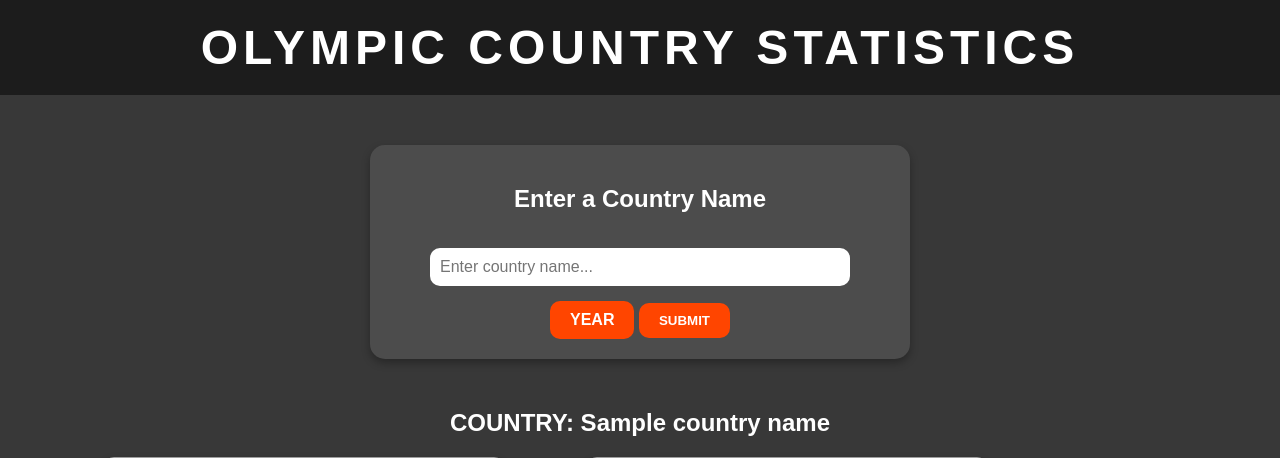
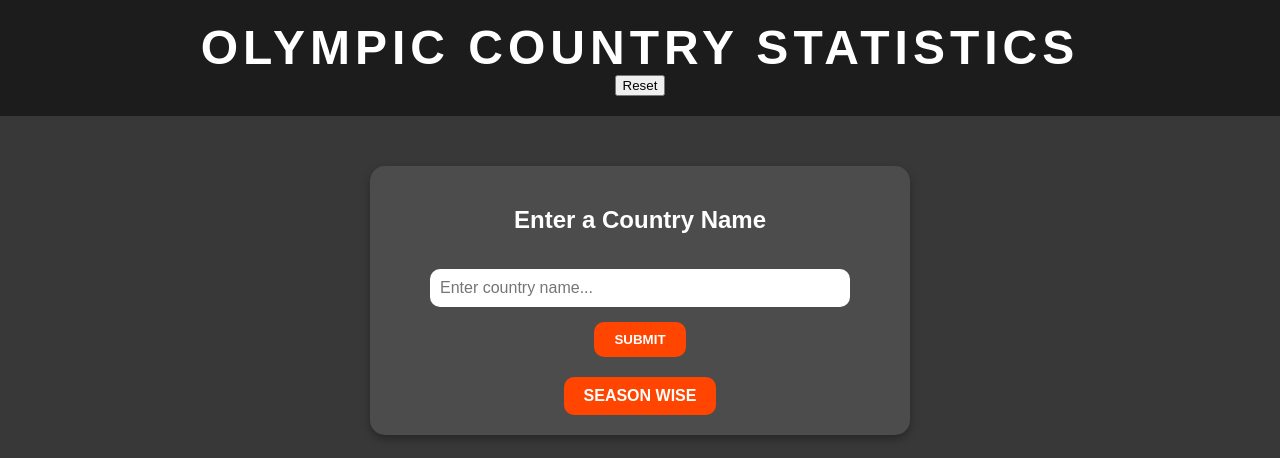
Before and after one commit to deepkothari12/OlympicsProject, a Flask app: template templates/Country.html in a window 1280 px wide. Shown: the top 458 px of the page. Run offline with Flask 3, Linux system fonts and the light colour scheme; the template is opened without the code that fills it: most values are stand-ins (such as "Sample title", 1, 10 or a date in 2020); parts of the project's set-up code (start-up, migrations or seed data) failed here and were passed over; grey boxes are pictures that could not be loaded.

Commit message:
version update

```diff
--- a/app.py
+++ b/app.py
@@ -46,7 +46,16 @@ def country_details_function_sex_count():
     return render_template("Country.html", graph = graph_url , Country_name = Country_name.capitalize() ,  # type: ignore
                            kde_age = age_kde_plot, season_plot = season_plot, pie_chart_sex = pie_chart_sex , height_kde_plot = height_kde_plot )
 
+@app.route("/season_data" , methods = ['GET' , 'POST'])
+def season_data():
+    #if request.method == "POST":
+    season_data_values = request.form.get("Season_wise_data")
+    Response_from_season_fun = graphs.Season_wise_data(season_data=season_data_values)
+    #print(Response_from_season_fun)
+    print("Yess there is Some Response")
 
+
+    return render_template("Country.html" , Response_from_season_fun = Response_from_season_fun)
 
 if __name__ == "__main__":
     app.run(debug=True)
--- a/static/Country.css
+++ b/static/Country.css
@@ -107,6 +107,10 @@ header h1 {
     background-color: #45a049;
 }
 
+.season_data{
+    margin-top: 20px;
+}
+
 .data-section {
     margin: 40px auto;
     max-width: 800px;
--- a/templates/Country.html
+++ b/templates/Country.html
@@ -6,12 +6,20 @@
     <meta name="viewport" content="width=device-width, initial-scale=1.0">
     <title>Olympic Country Data</title>
     <link rel="stylesheet" href="static\Country.css">
-    <link  rel="icon" type="image/png" sizes="32x32" href="static/favicon.ico">
+    <link rel="icon" type="image/png" sizes="32x32" href="static/favicon.ico">
+
+
+    <script>
+        function resetpageFunction(){
+            location.reload();
+        }
+    </script>
 </head>
 
 <body>
     <header>
         <h1>Olympic Country Statistics</h1>
+        <button type="reset" onclick="resetpageFunction()" >Reset</button>
     </header>
 
 
@@ -20,37 +28,35 @@
 
         <form action="/country_details" id="countryForm" method="post">
             <input type="text" name="countryInput" placeholder="Enter country name...">
-            <div class="dropdown">
-                <!--Drop Down Of yearrss-->
-                <button class="dropdown-button">Year</button>
-                {% if Year %}
-                <div class="dropdown-content">
-                    <a href="#">{Year}</a>
+            <button type="submit">Submit</button>
+        </form>
 
-                </div>
-                {%endif%}
+        <form action="/season_data " id="Season_wise_data"  method="post">
+            <div class="season_data">
+                <button type="submit" class="dropdown-button">Season Wise</button>
             </div>
-
-            <button type="submit">Submit</button>
         </form>
 
     </div>
 
-
-
-
     <div class="Chart_container">
+        {%if Country_name%}
         <h2>COUNTRY: {{Country_name}}</h2>
+        {% endif%}
         <div class="chart-container" , style="text-align: left;  margin-left: 25px;">
-            {% if graph %}
+            {% if graph%}
             <img src="{{ graph }}" alt="Generated Graph">
             {% endif %}
+
             {% if kde_age %}
             <img src="{{ kde_age }}" alt="Generated Graph">
             {% endif %}
+
+
             {% if season_plot %}
             <img src="{{ season_plot }}" alt="Generated Graph">
-            {% endif %}.
+            {% endif %}
+
             {% if pie_chart_sex %}
             <img src="{{ pie_chart_sex }}" alt="Generated Graph">
             {% endif %}
@@ -61,6 +67,16 @@
 
         </div>
 
+        <div class="chart-container" , style="text-align: left;  margin-left: 25px;">
+            {%if Response_from_season_fun%}
+            <img src="{{Response_from_season_fun}}" alt="Generated Graph">
+            {% endif %}
+
+        </div>
+
+
+
+
     </div>
 
 
--- a/templates/intro.html
+++ b/templates/intro.html
@@ -10,6 +10,7 @@
 <body>
     <header>
         <h1>Welcome to the Olympic Games</h1>
+
     </header>
 
     <div class="intro">
```
Also changed, not shown: graphs.py (+18 -0 lines), 1 other file.
